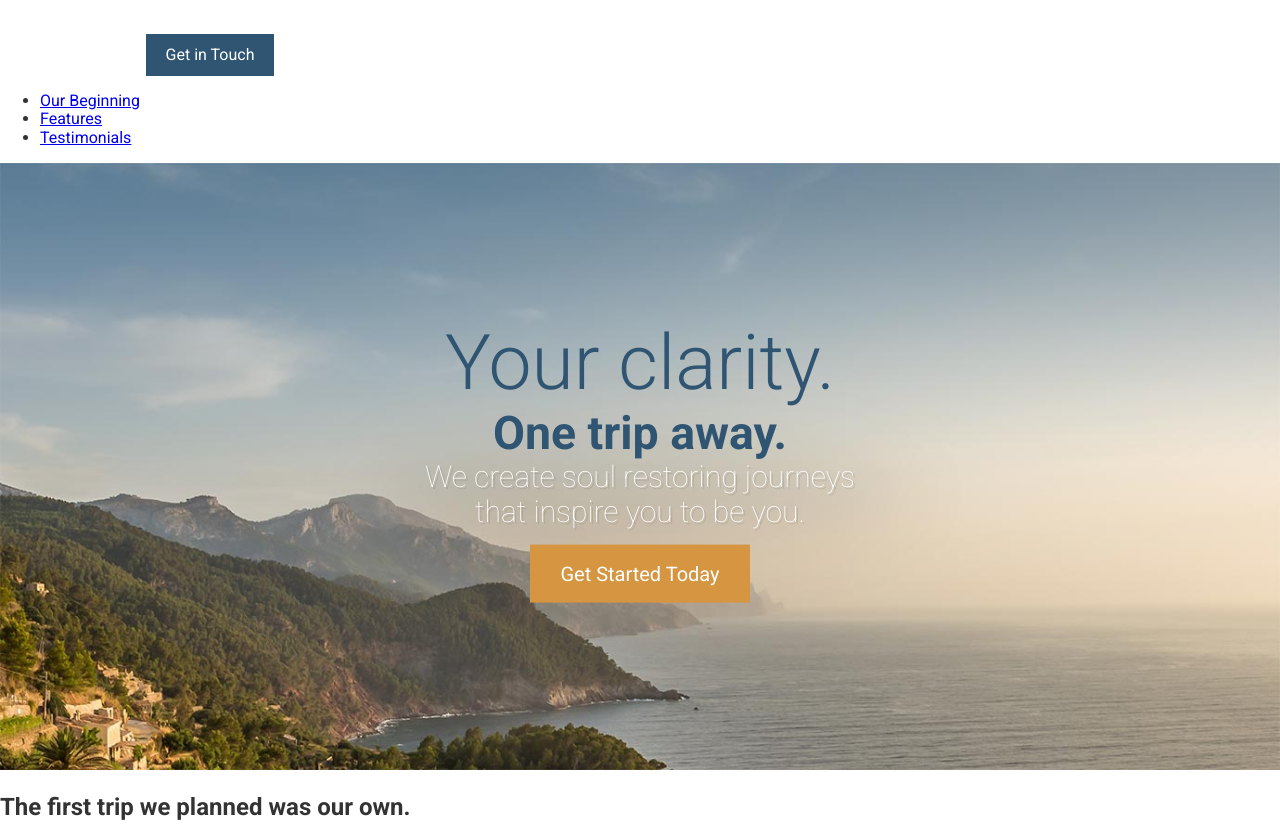
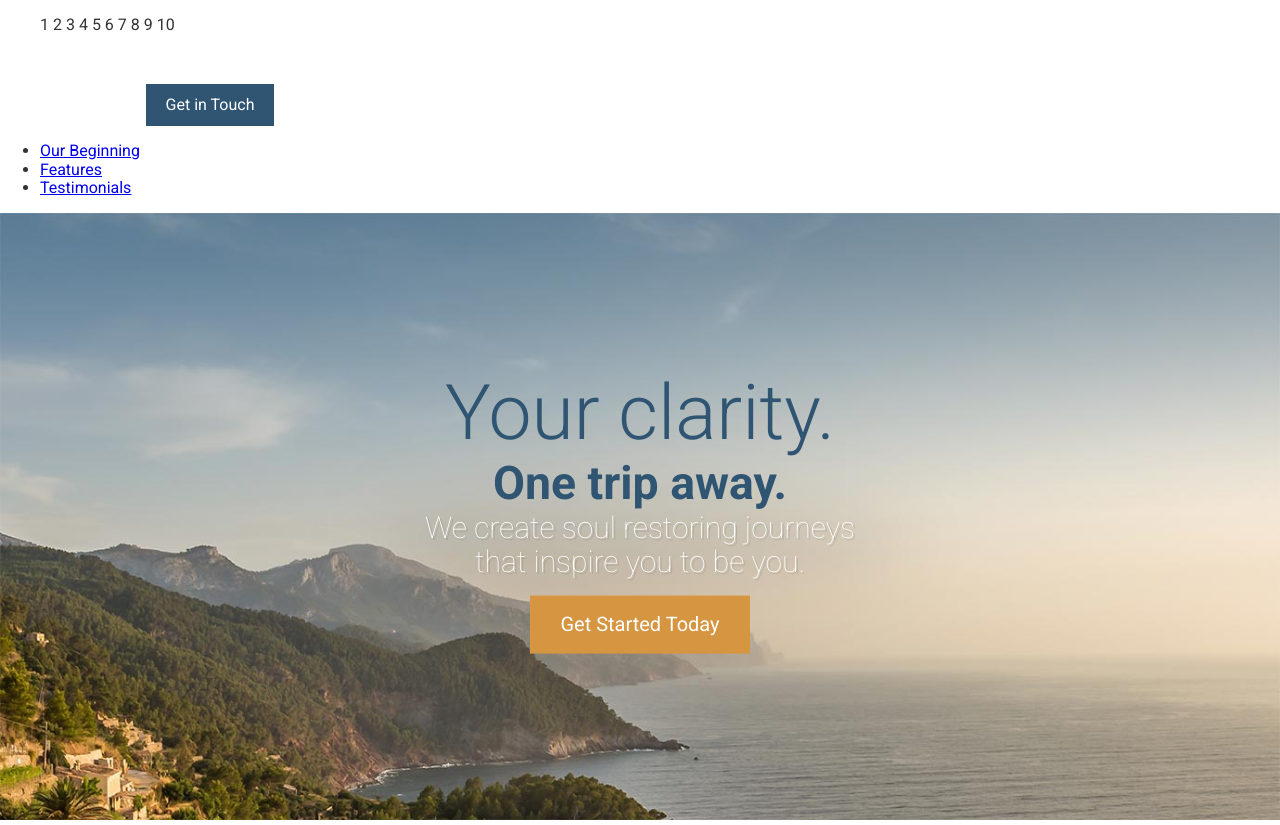
Before and after one commit to burstMembrane/travelsite, a website: page app/index.html in a window 1280 px wide. Shown: the top 825 px of the page. Drawn offline with Linux system fonts and the light colour scheme.

Commit message:
counted to ten

```diff
--- a/app/index.html
+++ b/app/index.html
@@ -10,6 +10,19 @@
 </head>
 
 <body>
+
+    <ul>
+        <l1>1</l1>
+        <l1>2</l1>
+        <l1>3</l1>
+        <l1>4</l1>
+        <l1>5</l1>
+        <l1>6</l1>
+        <l1>7</l1>
+        <l1>8</l1>
+        <l1>9</l1>
+        <l1>10</l1>
+    </ul>
     <header>
 
 
```
